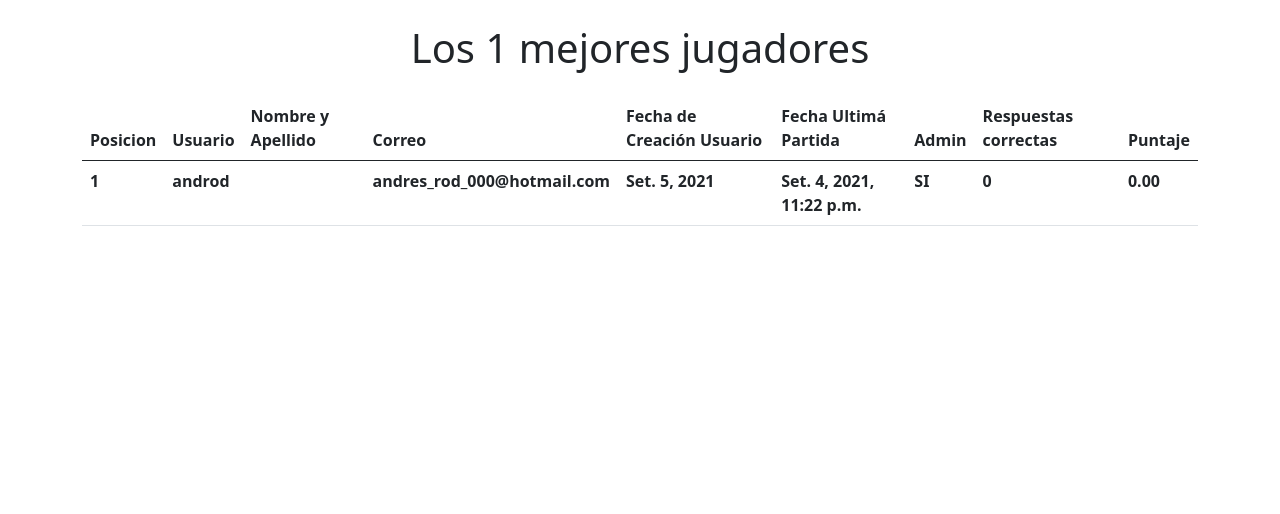
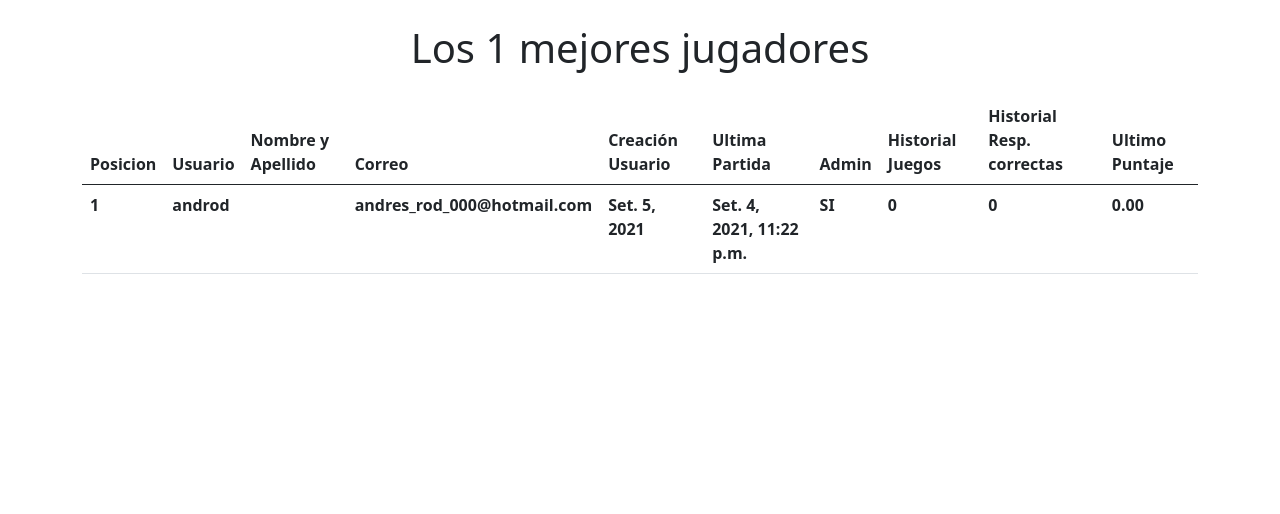
Before and after one commit to AndrRod/Proyecto-Informatorio-Grupo-4, a Django app: page /Adm/resultado_historico/ in a window 1280 px wide. Shown: the part 56-570 px from the top of the page. Run offline with Django 3.2, Linux system fonts and the light colour scheme; a user stored in the database is signed in; data comes from the database, SQL or seed files in the repository; data that the repository does not hold is empty; some libraries are stand-ins or nearby versions.

Commit message:
modificando detalles sobre no me agarraba historial de partidas e histrial de preguntas respondidas correctamente, también un error en html resultados_multiplechoice

```diff
--- a/Administrador/templates/resultados_historico.html
+++ b/Administrador/templates/resultados_historico.html
@@ -21,12 +21,12 @@
 					<th>Usuario</th>
 					<th>Nombre y Apellido</th>
 					<th>Correo</th>
-					<th>Fecha de Creación Usuario</th>
-					<th>Fecha Ultimá Partida</th>
-					{% comment %} <th>Cant. Intentos</th> {% endcomment %}
+					<th>Creación Usuario</th>
+					<th>Ultima Partida</th>
 					<th>Admin</th>
-					<th>Respuestas correctas</th>
-					<th>Puntaje</th>
+					<th>Historial Juegos</th>
+					<th>Historial Resp. correctas</th>
+					<th>Ultimo Puntaje</th>
 				</tr>
 			</thead>
 			<tbody>
@@ -38,10 +38,10 @@
 						<th>{{user.usuario.email}}</th>
 						<th>{{user.fecha_creacion}}</th>
 						<th>{{user.fecha_modificacion}}</th>
-						{% comment %} <th>{{user.CANTIDAD_PARTIDAS_JUGADAS}}</th> {% endcomment %}
 
 						<th>{% if user.usuario.is_staff %}SI {% else %} NO {% endif %}</th>
-						<th>{{user.CANTIDAD_PREGUNTAS_RESPONDIDAS}}</th>
+						<th>{{user.CANTIDAD_PARTIDAS_JUGADAS}}</th>
+						<th>{{user.CANTIDAD_PREGUNTAS_RESPONDIDAS_CORRECTAMENTE}}</th>
 
 						<th>{% if user.puntajeTotal is None %}0{%else%} {{user.puntajeTotal}}{% endif %}</th>
 					</tr>
--- a/AniversarioChaco/models.py
+++ b/AniversarioChaco/models.py
@@ -85,8 +85,8 @@ class Usuario(models.Model):
     # fecha y hora tiene atributos especiales DatetimeField, el auto now (que la primera vez que se cree este registro será la unica vez que se modifique salvo que se coloque auto_now_add)
     fecha_modificacion = models.DateTimeField(auto_now= True, verbose_name="fecha de ultima partida")
     # fecha_actualizacion = models.DateTimeField(auto_now_add= True)
-    CANTIDAD_PARTIDAS_JUGADAS = models.IntegerField(default=0, verbose_name = 'cantidad departidas Jugadas')
-    CANTIDAD_PREGUNTAS_RESPONDIDAS  = models.IntegerField(default=0, verbose_name = 'cantidad de preguntas respondidas')
+    CANTIDAD_PARTIDAS_JUGADAS = models.IntegerField(default=0, verbose_name = 'historial cantidad de partidas Jugadas')
+    CANTIDAD_PREGUNTAS_RESPONDIDAS_CORRECTAMENTE  = models.IntegerField(default=0, verbose_name = 'historial cantidad de preguntas respondidas correctamente')
 
 
 
```
Also changed, not shown: Usuario/templates/resultados_multiplechoice.html (+6 -6 lines), Usuario/views.py (+6 -4 lines), AniversarioChaco/migrations/0048_alter_usuario_fecha_creacion.py (added), AniversarioChaco/migrations/0049_auto_20210830_1846.py (added).
